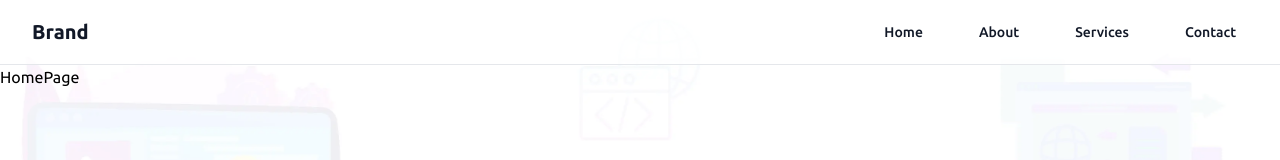
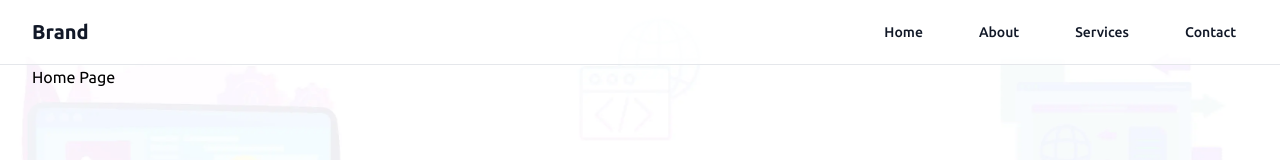
Before and after one commit to KramYengir/rigneymade, a Next.js app: page / in a window 1280 px wide. Shown: the top 160 px of the page. Built offline with nearby package versions, Linux system fonts and the light colour scheme.

Commit message:
trivial change - add h1

```diff
--- a/app/page.tsx
+++ b/app/page.tsx
@@ -1,7 +1,11 @@
 import React from "react";
 
 const HomePage = () => {
-  return <div>HomePage</div>;
+  return (
+    <div className="rm-container">
+      <h1>Home Page</h1>
+    </div>
+  );
 };
 
 export default HomePage;
```
